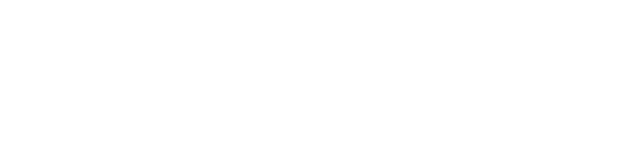
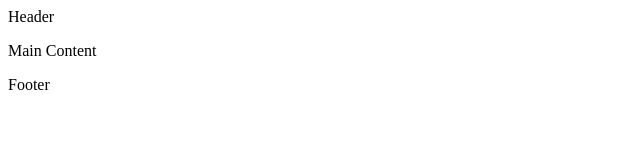
Before and after one commit to JeremyGreig/love-running, a plain HTML site: page index.html in a window 1280 px wide. Shown: the whole page, without its empty margins (0-640 px from the left). Drawn offline with Linux system fonts and the light colour scheme.

Commit message:
Create general page sttructure

```diff
--- a/index.html
+++ b/index.html
@@ -3,6 +3,9 @@
 <head>
     <meta charset="UTF-8">
     <meta name="viewport" content="width=device-width, initial-scale=1.0">
+    <!--Meta tags for search engine-->
+    <meta name="description" content="Love Running. Club for runners in Dublin, Ireland. Urban running, trail running. Dublin docklands and Phoenix Park"
+    <meta name="keywords" content="love running, run, running club, runners, Ireland, Dublin, exercise">
     <!-- Title-->
     <title>Love Running</title>
     <!--Favicon-->
@@ -11,6 +14,8 @@
     <link rel="icon" type="image/png" sizes="16x16" href="assets/favicon/favicon-16x16.png">
 </head>
 <body>
-
+    <header>Header</header>
+    <p>Main Content</p>
+    <footer>Footer</footer>
 </body>
 </html>
```
Also changed, not shown: assets/favicon/about.txt (renamed from assets/favicon-zip/about.txt), assets/favicon/android-chrome-192x192.png (renamed from assets/favicon-zip/android-chrome-192x192.png), assets/favicon/android-chrome-512x512.png (renamed from assets/favicon-zip/android-chrome-512x512.png), assets/favicon/apple-touch-icon.png (renamed from assets/favicon-zip/apple-touch-icon.png), assets/favicon/favicon-16x16.png (renamed from assets/favicon-zip/favicon-16x16.png), assets/favicon/favicon-32x32.png (renamed from assets/favicon-zip/favicon-32x32.png), assets/favicon/favicon.ico (renamed from assets/favicon-zip/favicon.ico), assets/favicon/site.webmanifest (renamed from assets/favicon-zip/site.webmanifest).
